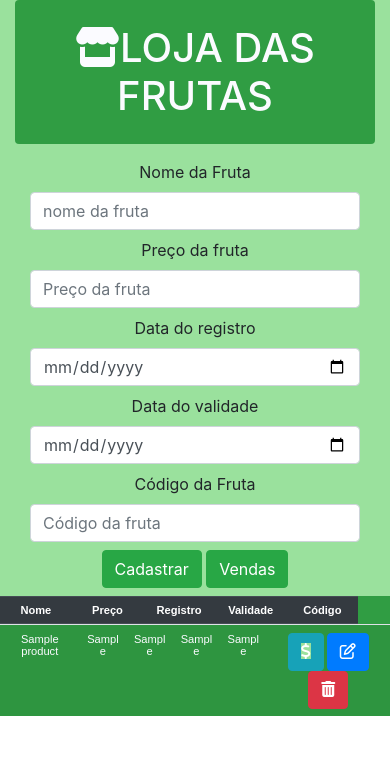
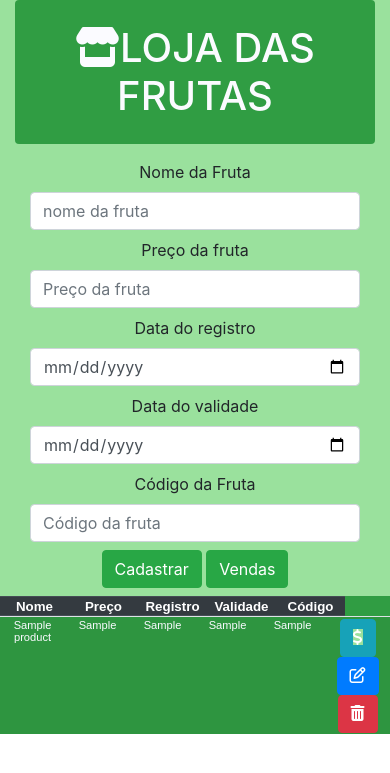
Before and after one commit to Diego-si/projetoc, a PHP site: page / in a window 390 px wide. Shown: the top 773 px of the page. Run offline with PHP 8.4, Linux system fonts and the light colour scheme; tables that the repository leaves empty or names only in its code hold one stand-in row (values such as "Sample post"); some libraries are stand-ins or nearby versions.

Commit message:
adicionando css th e td

```diff
--- a/css/style.css
+++ b/css/style.css
@@ -39,6 +39,30 @@ th {
   text-align: center;
 }
 
+td:nth-child(1) {
+  width: 16.6%;
+}
+td:nth-child(2) {
+  width: 16.6%;
+}
+td:nth-child(3) {
+  width: 16.6%;
+}
+td:nth-child(4) {
+  width: 16.6%;
+}
+td:nth-child(5) {
+  width: 16.6%;
+}
+td:nth-child(6) {
+  width: 16.6%;
+}
+td {
+  padding-top: 15px;
+  padding-bottom: 15px;
+  text-align: center;
+}
+
 @media screen and (max-width: 780px) {
   form {
     min-width: -webkit-fill-available;
@@ -50,7 +74,7 @@ th {
 }
 @media screen and (max-width: 421px) {
   .table td, .table th {
-    padding: .50rem;
+    padding: .10rem;
   }
 }
 
@@ -59,7 +83,7 @@ th {
     display: block;
     margin-left: auto;
     margin-right: auto;
-    font-size: smaller;
+    font-size: xx-smaller;
   }
   tbody {
     display: block;
@@ -68,7 +92,7 @@ th {
     font-size: smaller;
   }
   .table td, .table th {
-    padding: .45rem;
+    padding: .10rem;
   }
   form {
     min-width: -webkit-fill-available;
@@ -92,6 +116,6 @@ th {
     font-size: smaller;
   }
   .table td, .table th {
-    padding: .10rem;
+    padding: .1rem;
   }
 }
```
Also changed, not shown: index.php (+0 -15 lines).
